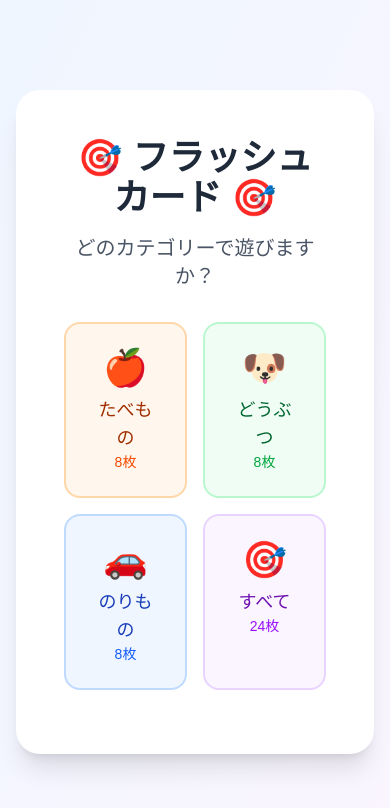
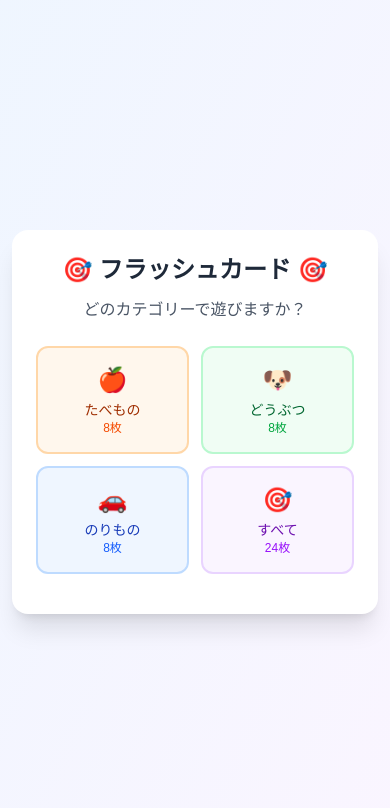
Before and after one commit to dammatsuy/flash-card, a Next.js app: page / in a window 390 px wide. Shown: the top 808 px of the page. Built offline with nearby package versions, Linux system fonts and the light colour scheme.

Commit message:
🎯 Adjusted UI elements for better accessibility and responsiveness

```diff
--- a/app/page.tsx
+++ b/app/page.tsx
@@ -119,50 +119,50 @@ export default function FlashCardApp() {
 
   if (!gameStarted) {
     return (
-      <div className="min-h-screen bg-gradient-to-br from-blue-50 to-purple-50 flex items-center justify-center p-4">
-        <div className="text-center bg-white rounded-3xl shadow-xl p-12 max-w-lg">
-          <h1 className="text-4xl font-bold text-gray-800 mb-4">
+      <div className="min-h-screen bg-gradient-to-br from-blue-50 to-purple-50 flex items-center justify-center p-3">
+        <div className="text-center bg-white rounded-2xl shadow-xl p-6 max-w-sm w-full">
+          <h1 className="text-2xl font-bold text-gray-800 mb-3">
             🎯 フラッシュカード 🎯
           </h1>
-          <p className="text-xl text-gray-600 mb-8">
+          <p className="text-base text-gray-600 mb-6">
             どのカテゴリーで遊びますか？
           </p>
 
-          <div className="grid grid-cols-2 gap-4 mb-4">
+          <div className="grid grid-cols-2 gap-3 mb-4">
             <button
               onClick={() => handleCategorySelect('food')}
-              className="flex flex-col items-center bg-orange-50 hover:bg-orange-100 p-6 rounded-2xl border-2 border-orange-200 transition-all transform hover:scale-105"
+              className="flex flex-col items-center bg-orange-50 hover:bg-orange-100 p-4 rounded-xl border-2 border-orange-200 transition-all transform hover:scale-105"
             >
-              <span className="text-4xl mb-2">🍎</span>
-              <span className="text-lg font-medium text-orange-800">たべもの</span>
-              <span className="text-sm text-orange-600">8枚</span>
+              <span className="text-2xl mb-1">🍎</span>
+              <span className="text-sm font-medium text-orange-800">たべもの</span>
+              <span className="text-xs text-orange-600">8枚</span>
             </button>
 
             <button
               onClick={() => handleCategorySelect('animal')}
-              className="flex flex-col items-center bg-green-50 hover:bg-green-100 p-6 rounded-2xl border-2 border-green-200 transition-all transform hover:scale-105"
+              className="flex flex-col items-center bg-green-50 hover:bg-green-100 p-4 rounded-xl border-2 border-green-200 transition-all transform hover:scale-105"
             >
-              <span className="text-4xl mb-2">🐶</span>
-              <span className="text-lg font-medium text-green-800">どうぶつ</span>
-              <span className="text-sm text-green-600">8枚</span>
+              <span className="text-2xl mb-1">🐶</span>
+              <span className="text-sm font-medium text-green-800">どうぶつ</span>
+              <span className="text-xs text-green-600">8枚</span>
             </button>
 
             <button
               onClick={() => handleCategorySelect('vehicle')}
-              className="flex flex-col items-center bg-blue-50 hover:bg-blue-100 p-6 rounded-2xl border-2 border-blue-200 transition-all transform hover:scale-105"
+              className="flex flex-col items-center bg-blue-50 hover:bg-blue-100 p-4 rounded-xl border-2 border-blue-200 transition-all transform hover:scale-105"
             >
-              <span className="text-4xl mb-2">🚗</span>
-              <span className="text-lg font-medium text-blue-800">のりもの</span>
-              <span className="text-sm text-blue-600">8枚</span>
+              <span className="text-2xl mb-1">🚗</span>
+              <span className="text-sm font-medium text-blue-800">のりもの</span>
+              <span className="text-xs text-blue-600">8枚</span>
             </button>
 
             <button
               onClick={() => handleCategorySelect('all')}
-              className="flex flex-col items-center bg-purple-50 hover:bg-purple-100 p-6 rounded-2xl border-2 border-purple-200 transition-all transform hover:scale-105"
+              className="flex flex-col items-center bg-purple-50 hover:bg-purple-100 p-4 rounded-xl border-2 border-purple-200 transition-all transform hover:scale-105"
             >
-              <span className="text-4xl mb-2">🎯</span>
-              <span className="text-lg font-medium text-purple-800">すべて</span>
-              <span className="text-sm text-purple-600">24枚</span>
+              <span className="text-2xl mb-1">🎯</span>
+              <span className="text-sm font-medium text-purple-800">すべて</span>
+              <span className="text-xs text-purple-600">24枚</span>
             </button>
           </div>
         </div>
@@ -171,35 +171,35 @@ export default function FlashCardApp() {
   }
 
   return (
-    <div className="min-h-screen bg-gradient-to-br from-blue-50 to-purple-50 flex items-center justify-center p-4">
-      <div className="w-full max-w-2xl">
+    <div className="min-h-screen bg-gradient-to-br from-blue-50 to-purple-50 flex flex-col justify-center p-3">
+      <div className="w-full max-w-sm mx-auto">
         {/* ヘッダー */}
-        <div className="text-center mb-6">
-          <div className="flex justify-between items-center mb-4 bg-white rounded-2xl p-4 shadow-lg">
+        <div className="text-center mb-4">
+          <div className="flex justify-between items-center mb-3 bg-white rounded-xl p-3 shadow-lg">
             <button
               onClick={handleBackToHome}
-              className="text-gray-600 hover:text-gray-800 px-3 py-2 rounded-lg hover:bg-gray-100 transition-all"
+              className="text-gray-600 hover:text-gray-800 px-2 py-1 rounded-lg hover:bg-gray-100 transition-all text-sm"
             >
               ← ホーム
             </button>
-            <div className="text-lg font-semibold text-gray-700">
+            <div className="text-sm font-semibold text-gray-700">
               {currentCardIndex + 1} / {filteredCards.length}
             </div>
-            <div className="w-16"></div> {/* スペーサー */}
+            <div className="w-12"></div> {/* スペーサー */}
           </div>
-          <div className={`inline-block px-6 py-3 rounded-full text-sm font-semibold border-2 ${getCategoryColor(currentCard.category)}`}>
+          <div className={`inline-block px-4 py-2 rounded-full text-xs font-semibold border-2 ${getCategoryColor(currentCard.category)}`}>
             {getCategoryEmoji(selectedCategory)} {getCategoryName(selectedCategory)}
           </div>
         </div>
 
         {/* カード */}
-        <div className="bg-white rounded-3xl shadow-2xl p-8 mb-6 border border-gray-100">
-          <div className="text-center mb-8">
-            <div className="text-9xl mb-6 p-6 bg-gray-50 rounded-3xl inline-block">{currentCard.emoji}</div>
-            <p className="text-3xl font-bold text-gray-800 mb-6">これはなあに？</p>
+        <div className="bg-white rounded-2xl shadow-2xl p-6 mb-4 border border-gray-100">
+          <div className="text-center">
+            <div className="text-6xl mb-4 p-4 bg-gray-50 rounded-2xl inline-block">{currentCard.emoji}</div>
+            <p className="text-xl font-bold text-gray-800 mb-4">これはなあに？</p>
 
             {showAnswer && (
-              <div className="text-4xl font-bold text-purple-700 mb-8 bg-purple-50 p-6 rounded-2xl">
+              <div className="text-2xl font-bold text-purple-700 mb-4 bg-purple-50 p-4 rounded-xl">
                 {currentCard.name}
               </div>
             )}
@@ -207,7 +207,7 @@ export default function FlashCardApp() {
             {!showAnswer && (
               <button
                 onClick={handleShowAnswer}
-                className="bg-gradient-to-r from-green-500 to-blue-500 text-white px-8 py-4 rounded-full text-xl font-bold hover:from-green-600 hover:to-blue-600 transition-all shadow-lg transform hover:scale-105 mb-8"
+                className="bg-gradient-to-r from-green-500 to-blue-500 text-white px-6 py-3 rounded-full text-base font-bold hover:from-green-600 hover:to-blue-600 transition-all shadow-lg transform hover:scale-105 mb-4"
               >
                 こたえをみる
               </button>
@@ -216,11 +216,11 @@ export default function FlashCardApp() {
         </div>
 
         {/* ナビゲーション */}
-        <div className="flex justify-between items-center bg-white rounded-3xl p-6 shadow-xl">
+        <div className="flex justify-between items-center bg-white rounded-2xl p-4 shadow-xl">
           <button
             onClick={handlePreviousCard}
             disabled={currentCardIndex === 0}
-            className={`flex items-center px-6 py-3 rounded-full text-lg font-bold transition-all transform hover:scale-105 ${
+            className={`flex items-center px-4 py-2 rounded-full text-sm font-bold transition-all transform hover:scale-105 ${
               currentCardIndex === 0
                 ? 'bg-gray-100 text-gray-400 cursor-not-allowed'
                 : 'bg-gradient-to-r from-gray-500 to-gray-600 text-white hover:from-gray-600 hover:to-gray-700 shadow-lg'
@@ -229,18 +229,18 @@ export default function FlashCardApp() {
             ← まえ
           </button>
 
-          <div className="text-center px-4">
-            <div className="flex space-x-2">
-              {Array.from({ length: Math.min(filteredCards.length, 10) }, (_, i) => (
+          <div className="text-center px-3">
+            <div className="flex space-x-1">
+              {Array.from({ length: Math.min(filteredCards.length, 8) }, (_, i) => (
                 <div
                   key={i}
-                  className={`w-2 h-2 rounded-full ${
-                    i === currentCardIndex % 10 ? 'bg-purple-500' : 'bg-gray-300'
+                  className={`w-1.5 h-1.5 rounded-full ${
+                    i === currentCardIndex % 8 ? 'bg-purple-500' : 'bg-gray-300'
                   }`}
                 />
               ))}
-              {filteredCards.length > 10 && (
-                <span className="text-gray-500 text-sm ml-2">...</span>
+              {filteredCards.length > 8 && (
+                <span className="text-gray-500 text-xs ml-1">...</span>
               )}
             </div>
           </div>
@@ -248,7 +248,7 @@ export default function FlashCardApp() {
           <button
             onClick={handleNextCard}
             disabled={currentCardIndex === filteredCards.length - 1}
-            className={`flex items-center px-6 py-3 rounded-full text-lg font-bold transition-all transform hover:scale-105 ${
+            className={`flex items-center px-4 py-2 rounded-full text-sm font-bold transition-all transform hover:scale-105 ${
               currentCardIndex === filteredCards.length - 1
                 ? 'bg-gray-100 text-gray-400 cursor-not-allowed'
                 : 'bg-gradient-to-r from-blue-500 to-purple-500 text-white hover:from-blue-600 hover:to-purple-600 shadow-lg'
```
